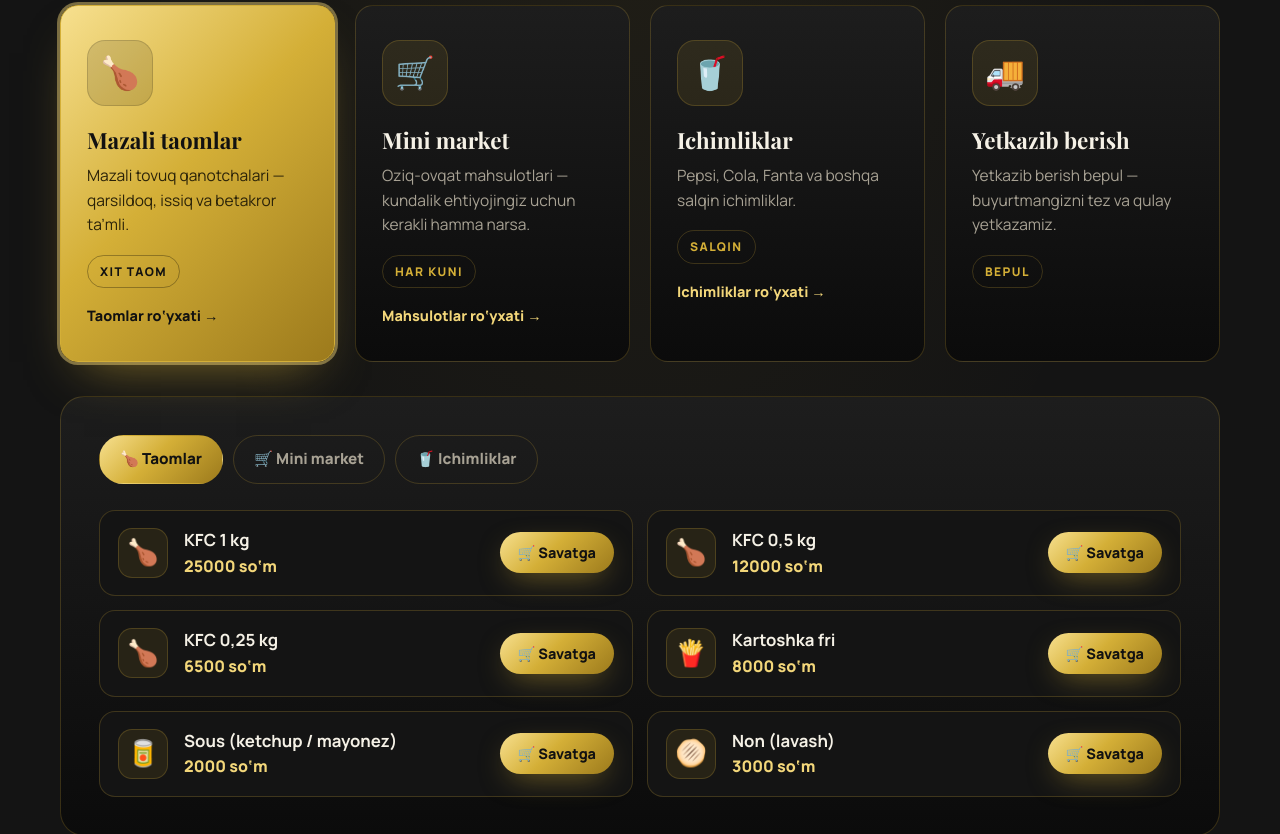
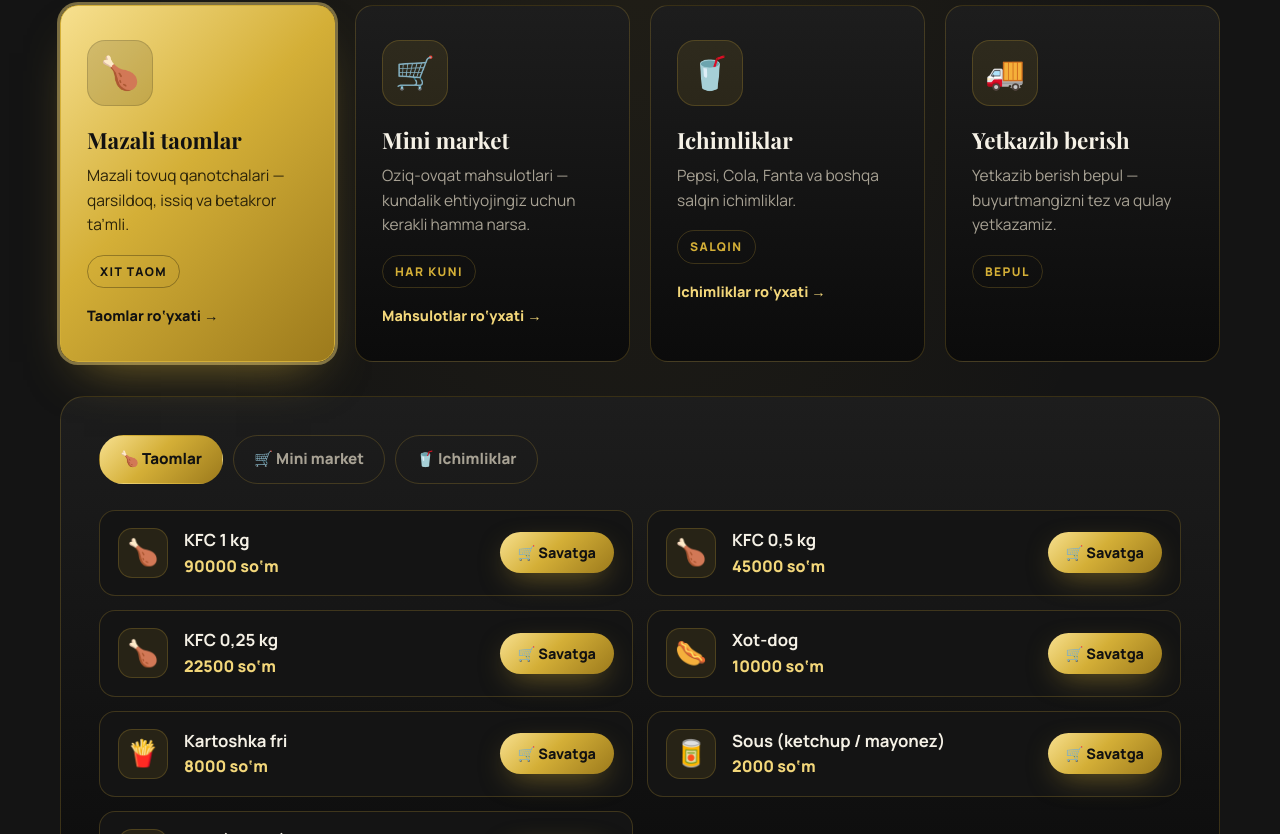
Before and after one commit to Diyor2002-0607/ToraobodKFC, a plain HTML site: page index.html in a window 1280 px wide. Shown: the part 1966-2800 px from the top of the page. Drawn offline with nearby package versions, Linux system fonts and the light colour scheme.

Commit message:
Update KFC prices (1 kg = 90 000), add Xot-dog and Kofe to menu
Co-Authored-By: Claude Opus 5.5 <noreply@anthropic.com>
Claude-Session: https://claude.ai/code/session_01LZCSYcfkiuq5b3Y9GCar9M

```diff
--- a/index.html
+++ b/index.html
@@ -255,9 +255,9 @@
   document.querySelectorAll('.reveal').forEach(el=>io.observe(el));
   document.getElementById('year').textContent=new Date().getFullYear();
   const MENU={
-    taomlar:[{id:'kfc-1kg',name:'KFC 1 kg',price:25000,emoji:'🍗'},{id:'kfc-05kg',name:'KFC 0,5 kg',price:12000,emoji:'🍗'},{id:'kfc-025kg',name:'KFC 0,25 kg',price:6500,emoji:'🍗'},{id:'fri',name:'Kartoshka fri',price:8000,emoji:'🍟'},{id:'sous',name:'Sous (ketchup / mayonez)',price:2000,emoji:'🥫'},{id:'non-kfc',name:'Non (lavash)',price:3000,emoji:'🫓'}],
+    taomlar:[{id:'kfc-1kg',name:'KFC 1 kg',price:90000,emoji:'🍗'},{id:'kfc-05kg',name:'KFC 0,5 kg',price:45000,emoji:'🍗'},{id:'kfc-025kg',name:'KFC 0,25 kg',price:22500,emoji:'🍗'},{id:'hotdog',name:'Xot-dog',price:10000,emoji:'🌭'},{id:'fri',name:'Kartoshka fri',price:8000,emoji:'🍟'},{id:'sous',name:'Sous (ketchup / mayonez)',price:2000,emoji:'🥫'},{id:'non-kfc',name:'Non (lavash)',price:3000,emoji:'🫓'}],
     market:[{id:'non',name:'Non',price:3000,emoji:'🍞'},{id:'sut',name:'Sut 1 l',price:12000,emoji:'🥛'},{id:'tuxum',name:'Tuxum 10 dona',price:15000,emoji:'🥚'},{id:'shakar',name:'Shakar 1 kg',price:13000,emoji:'🍬'},{id:'guruch',name:'Guruch 1 kg',price:16000,emoji:'🍚'},{id:'yog',name:'O‘simlik yog‘i 1 l',price:20000,emoji:'🫒'}],
-    ichimliklar:[{id:'pepsi15',name:'Pepsi 1,5 l',price:12000,emoji:'🥤'},{id:'cola15',name:'Coca-Cola 1,5 l',price:13000,emoji:'🥤'},{id:'fanta15',name:'Fanta 1,5 l',price:12000,emoji:'🍊'},{id:'pepsi05',name:'Pepsi 0,5 l',price:6000,emoji:'🥤'},{id:'suv',name:'Mineral suv 1,5 l',price:4000,emoji:'💧'}]
+    ichimliklar:[{id:'pepsi15',name:'Pepsi 1,5 l',price:12000,emoji:'🥤'},{id:'cola15',name:'Coca-Cola 1,5 l',price:13000,emoji:'🥤'},{id:'fanta15',name:'Fanta 1,5 l',price:12000,emoji:'🍊'},{id:'pepsi05',name:'Pepsi 0,5 l',price:6000,emoji:'🥤'},{id:'suv',name:'Mineral suv 1,5 l',price:4000,emoji:'💧'},{id:'kofe',name:'Kofe (1 stakan)',price:5000,emoji:'☕'}]
   };
   const ITEMS=Object.values(MENU).flat().reduce((m,it)=>(m[it.id]=it,m),{});
   const fmt=n=>String(n).replace(/\\B(?=(\\d{3})+(?!\\d))/g,' ')+' so‘m';
```
